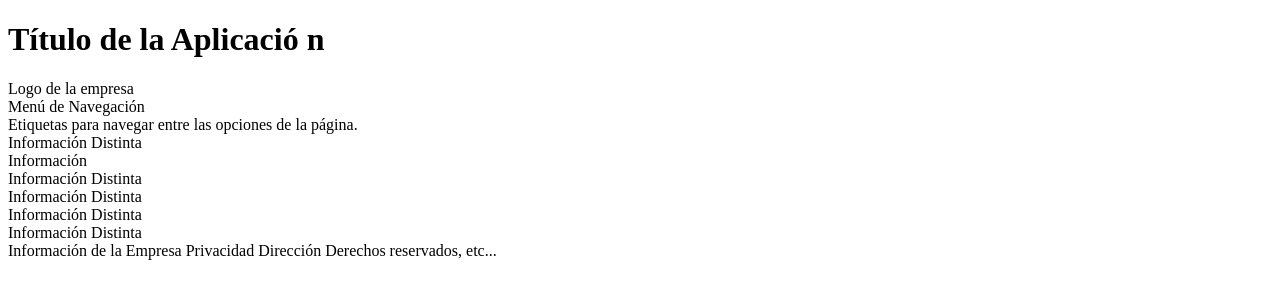
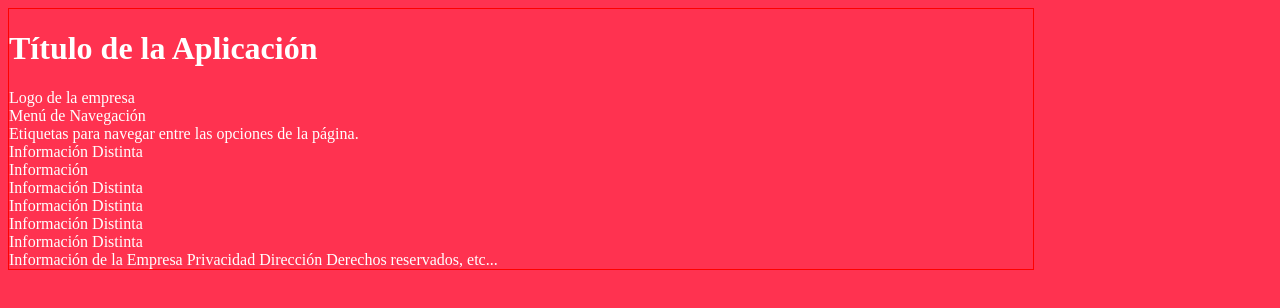
Before and after one commit to ju4nc4rlozz23/pw2171, a plain HTML site: page primerHTML5.html in a window 1280 px wide. Drawn offline with Linux system fonts and the light colour scheme.

Commit message:
Ejemplo01 CSS3

```diff
--- /dev/null
+++ b/css/estilos.css
@@ -0,0 +1,26 @@
+/*Orden en que van los elementos
+1.- Pseudo-elementos
+	-Contiene atributos
+2.- Etiquetas <etiqueta>
+ 	-Contiene atributos
+3.-Identificadores
+ 	-Contiene atributos
+4.-Clases
+ 	-Contiene atributos
+5.-Elemento de responsive design (diseño adaptativo)
+ 	-Contiene atributos
+Todos ellos en orden alfabético.
+Tanto elementos como atributos.
+*/
+
+
+/*//elementos
+//aqui adentro afectamos los atributos del body*/
+body{
+	/*atributo:valor;*/
+	background: rgba(255,50,80,1); /*green, #RRGGBB, rgb(255,255,255), rgba(255,255,255,1) la a es por la transparencia*/
+	border:1px solid red;
+	color: white; /*color de letra*/
+	font-size: 16; /*em,% son unidades de medida. La unidad de medida estandar de las paginas en 16px*/
+	max-width: 1024px; /*1024 es el valor estandar (tablets)*/
+}
--- a/primerHTML5.html
+++ b/primerHTML5.html
@@ -37,10 +37,11 @@ Header, Nav, Aside, Section, Article, Footer. Son etiquetas semánticas ya que n
 <head lang="es">
 	<meta charset="UTF-8"> <!-- Etiqueta semántica que sí indica algo de la estructura (le indica los caracteres que va a poder soportar-->
 	<title></title>
+	<link rel="stylesheet" type="text/css" href="css/estilos.css">
 </head>
 <body>
 	<header> <!-- Etiqueta Semántica -->
-		<h1> Título de la Aplicació n</h1> <!-- Se recomienda para que se distinga y que google entre y busque en el header y exista el h1 para que el titulo se distinga (Se recomienda solo usar un H1) -->
+		<h1> Título de la Aplicación</h1> <!-- Se recomienda para que se distinga y que google entre y busque en el header y exista el h1 para que el titulo se distinga (Se recomienda solo usar un H1) -->
 		Logo de la empresa
 		<img src="" alt="">
 	</header>
```
Also changed, not shown: 1 other file.
